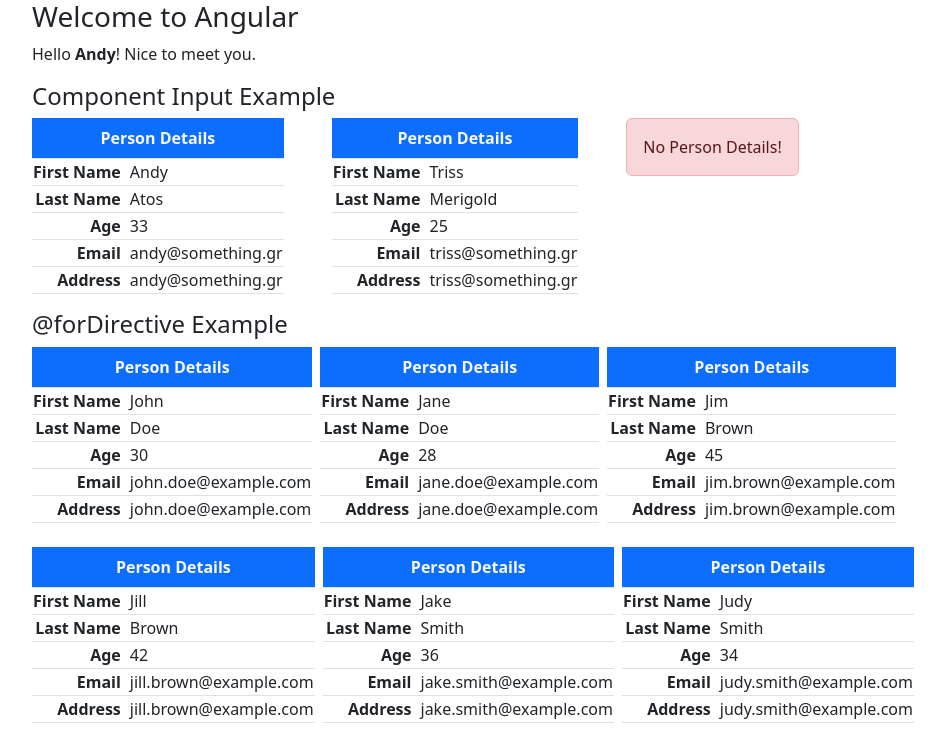
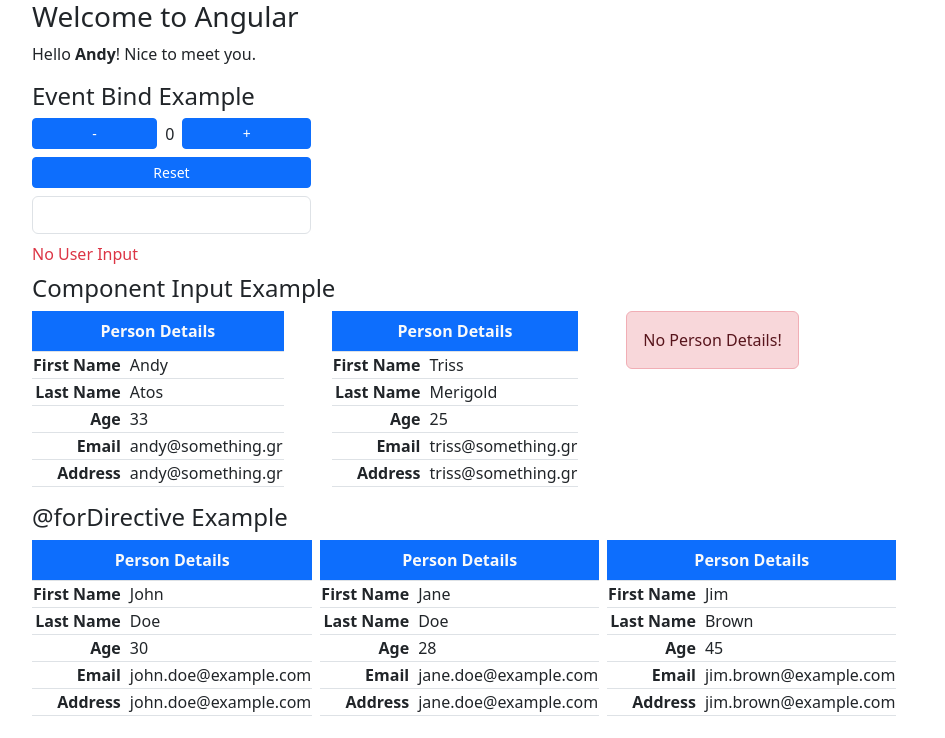
Before and after one commit to TennoAndros/angular-introduction, an Angular app: page / in a window 1280 px wide. Shown: the top 738 px of the page, without its empty margins (50-995 px from the left). Built offline with nearby package versions, Linux system fonts and the light colour scheme.

Commit message:
event binding done

```diff
--- a/src/app/app.component.html
+++ b/src/app/app.component.html
@@ -1,6 +1,8 @@
 <div class="container ">
   <h3>Welcome to Angular</h3>
   <p>Hello <strong>{{name}}</strong>! Nice to meet you.</p>
+
+  <app-event-bind-example></app-event-bind-example>
 
   <h4>Component Input Example</h4>
   <div class="d-flex gap-5 text-wrap">
--- a/src/app/app.component.ts
+++ b/src/app/app.component.ts
@@ -1,11 +1,12 @@
 import { Component } from '@angular/core';
 import { PersonTableComponent } from './components/person-table/person-table.component';
 import { Person } from './shared/interfaces/person';
+import { EventBindExampleComponent } from './components/event-bind-example/event-bind-example.component';
 
 @Component({
   selector: 'app-root',
   standalone: true,
-  imports: [PersonTableComponent],
+  imports: [PersonTableComponent, EventBindExampleComponent],
   templateUrl: './app.component.html',
   styleUrl: './app.component.css',
 })
--- /dev/null
+++ b/src/app/components/event-bind-example/event-bind-example.component.html
@@ -0,0 +1,23 @@
+<h4>Event Bind Example</h4>
+<div class="d-flex flex-column gap-2 w-25">
+    <div class="d-flex gap-2 align-items-center">
+        <button class="btn btn-primary btn-sm flex-grow-1" (click)="decrementTimes()">
+            -
+        </button>
+        <span>{{ times }}</span>
+        <button class="btn btn-primary btn-sm flex-grow-1" (click)="incrementTimes()">
+            +
+        </button>
+    </div>
+    <button class="btn btn-primary btn-sm" (click)="resetTimes()">Reset</button>
+
+</div>
+
+<div class="mt-2 mb-2 d-flex flex-column gap-2 w-25">
+    <input class="form-control" aria-label="form-control" (input)="onUserInput($event)" />
+    @if(!userInput){
+    <span class="text-danger">No User Input</span>
+    }@else{
+    <span class="text-bg-info p-2 text-truncate">{{userInput}}</span>
+    }
+</div>
--- /dev/null
+++ b/src/app/components/event-bind-example/event-bind-example.component.ts
@@ -0,0 +1,30 @@
+import { Component } from '@angular/core';
+
+@Component({
+  selector: 'app-event-bind-example',
+  standalone: true,
+  imports: [],
+  templateUrl: './event-bind-example.component.html',
+  styleUrl: './event-bind-example.component.css',
+})
+export class EventBindExampleComponent {
+  times: number = 0;
+  userInput: string = '';
+
+  incrementTimes() {
+    this.times++;
+  }
+
+  decrementTimes() {
+    this.times--;
+  }
+
+  resetTimes() {
+    this.times = 0;
+  }
+
+  onUserInput(event: Event) {
+    const value = (event.target as HTMLInputElement).value;
+    this.userInput = value;
+  }
+}
```
Also changed, not shown: src/app/components/event-bind-example/event-bind-example.component.css (added), 1 other file (tests, documents, lock files or other folders).
